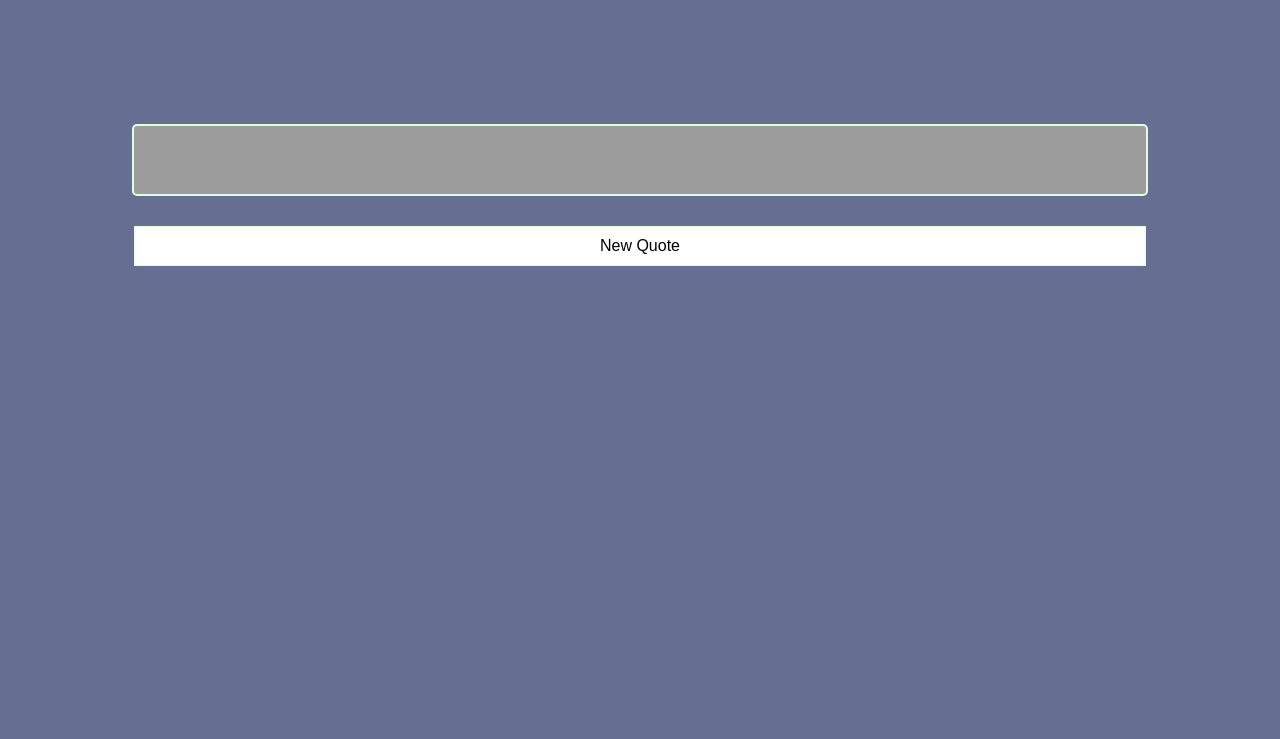
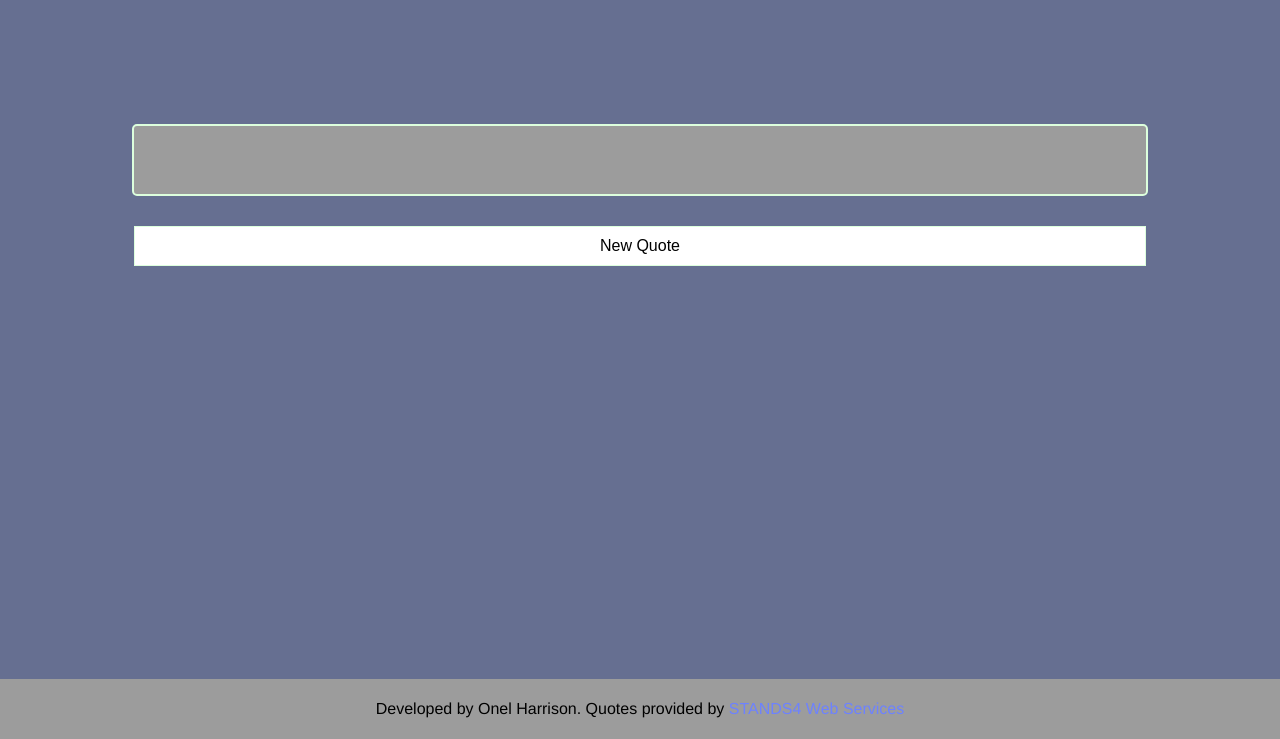
Before and after one commit to oharrison/random-quote-machine, a plain HTML site: page index.html in a window 1280 px wide. Shown: the part 61-800 px from the top of the page. Drawn offline with Linux system fonts and the light colour scheme; no server answers.

Commit message:
add footer w/ credits to quote provider

```diff
--- a/css/styles.css
+++ b/css/styles.css
@@ -46,3 +46,23 @@ h1 {
 	color: #fff;
 	cursor: pointer;
 }
+
+footer {
+	position: absolute;
+	bottom: 0;
+	left: 0;
+	width: 100%;
+	text-align: center;
+	background: #9c9c9c;
+	color: #000;
+	padding: 5px 0;
+}
+
+footer a {
+	color: #6D82FF;
+	text-decoration: none;
+}
+
+footer a:hover {
+	text-decoration: underline;
+}
--- a/index.html
+++ b/index.html
@@ -18,6 +18,9 @@
 
 			<button id="new-quote-button">New Quote</button>
 		</section>
+		<footer>
+			<p>Developed by Onel Harrison. Quotes provided by <a href="http://www.quotes.net/quotes_api.php">STANDS4 Web Services</a></p>
+		</footer>
 		<script src="js/jquery-2.1.4.min.js"></script>
 		<script src="js/app.js"></script>
 	</body>
```
